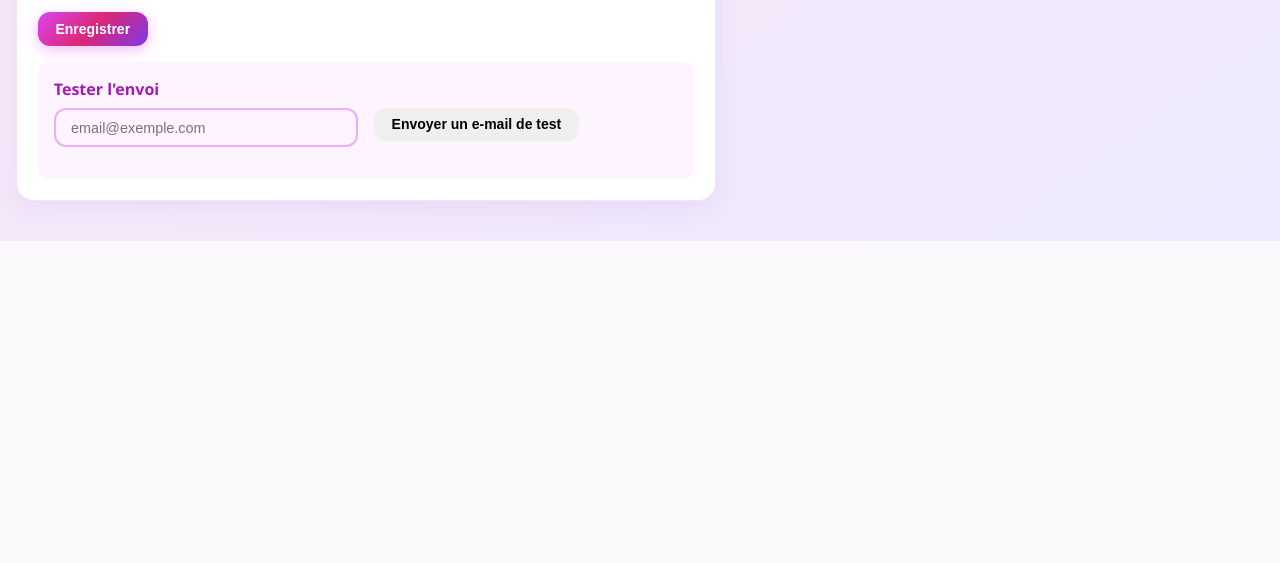
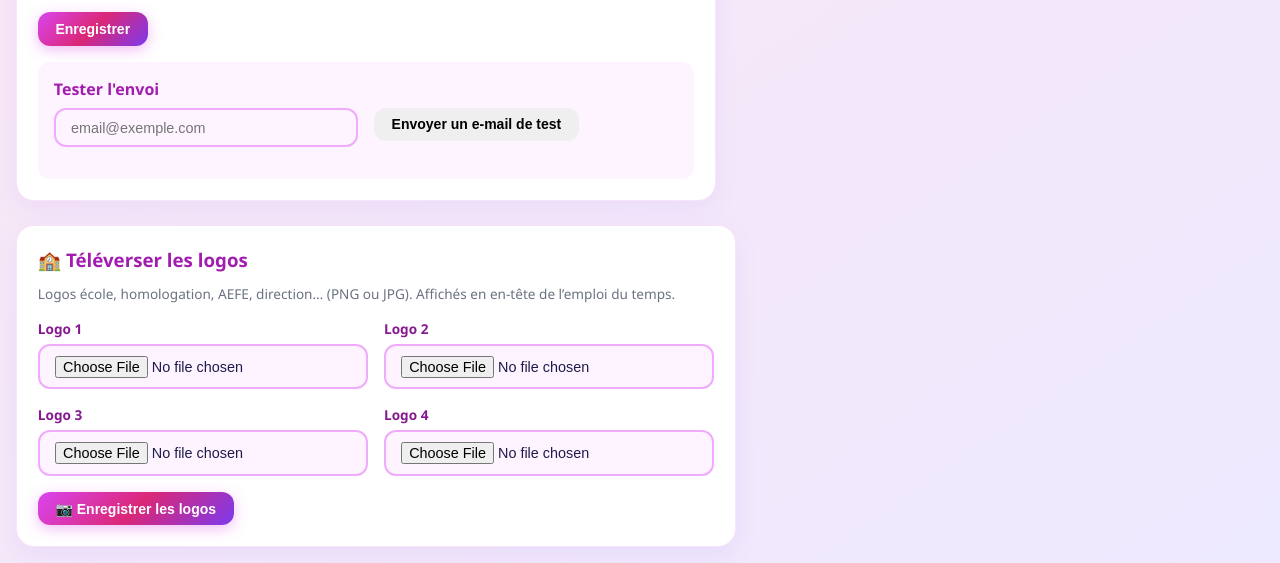
Before and after one commit to mundziyimabicka-cmd/U-nengue, a Flask app: page /parametres in a window 1280 px wide. Shown: the part 1795-2358 px from the top of the page. Before the commit the page ends 2036 px from the top, so only its background shows below. Run offline with Flask 3, Linux system fonts and the light colour scheme; a user stored in the database is signed in.

Commit message:
Add files via upload

```diff
--- a/app.py
+++ b/app.py
@@ -871,14 +871,23 @@ def before_request_migrate():
             os.makedirs(os.path.join(app.config['UPLOAD_FOLDER'], 'publications'), exist_ok=True)
             db.create_all()
             migrate_schema()
-            if not User.query.filter_by(username='admin').first():
+            admin = User.query.filter_by(username='admin').first()
+            force_pwd = os.environ.get('FORCE_ADMIN_PASSWORD', 'admin123')
+            if not admin:
                 db.session.add(User(
                     username='admin',
-                    password_hash=generate_password_hash('admin123'),
+                    password_hash=generate_password_hash(force_pwd),
                     full_name='Directeur(trice)',
                     role='Directeur'
                 ))
                 db.session.commit()
+            else:
+                # Réharmonise le mot de passe admin au démarrage (utile sur Render Free)
+                # Désactiver en prod durable : variable FORCE_ADMIN_PASSWORD= (vide)
+                if os.environ.get('RESET_ADMIN', '1') == '1':
+                    admin.password_hash = generate_password_hash(force_pwd)
+                    admin.role = 'Directeur'
+                    db.session.commit()
             if not SchoolSettings.query.first():
                 db.session.add(SchoolSettings(
                     school_name='École Publique Primaire',
@@ -924,6 +933,8 @@ def login():
         password = request.form.get('password')
         role_choice = request.form.get('role_choice', '')
         user = User.query.filter_by(username=username).first()
+        if not user and username and '@' in username:
+            user = User.query.filter_by(email=username).first()
         if user and check_password_hash(user.password_hash, password):
             if role_choice and user.role != role_choice:
                 flash(f'Ce compte est un compte « {user.role} ». Veuillez choisir le bon profil.', 'danger')
@@ -3172,7 +3183,64 @@ def fiche_pedagogique_pdf(id):
 
 
 
+
 # ==================== EMPLOI DU TEMPS ====================
+
+def _slot_signature(slots):
+    """Signature pour fusionner les cases identiques sur plusieurs jours."""
+    if not slots:
+        return None
+    parts = []
+    for s in sorted(slots, key=lambda x: (x.group_label or '', x.subject or '')):
+        parts.append((
+            (s.subject or '').strip(),
+            (s.group_label or '').strip(),
+            (s.teacher or '').strip(),
+            (s.room or '').strip(),
+            (s.color or '').strip(),
+            (s.notes or '').strip(),
+        ))
+    return tuple(parts)
+
+def _build_timetable_rows(slots, days=None):
+    """Construit les lignes avec cellules fusionnées (colspan) comme un vrai EDT papier."""
+    days = days or SCHEDULE_DAYS
+    bands = sorted(set((s.start_time, s.end_time) for s in slots),
+                   key=lambda x: x[0].replace('h', ':'))
+    grid = {}
+    for s in slots:
+        grid.setdefault((s.day, s.start_time, s.end_time), []).append(s)
+
+    rows = []
+    for start, end in bands:
+        cells = []
+        i = 0
+        while i < len(days):
+            day = days[i]
+            cell_slots = grid.get((day, start, end), [])
+            sig = _slot_signature(cell_slots)
+            span = 1
+            j = i + 1
+            while j < len(days) and sig is not None:
+                other = grid.get((days[j], start, end), [])
+                if _slot_signature(other) != sig:
+                    break
+                span += 1
+                j += 1
+            cells.append({
+                'day': day,
+                'colspan': span,
+                'slots': cell_slots,
+                'merged': span > 1,
+            })
+            i += span
+        rows.append({
+            'start': start,
+            'end': end,
+            'label': f'{start} – {end}',
+            'cells': cells,
+        })
+    return rows
 
 @app.route('/emploi-du-temps')
 @login_required
@@ -3185,8 +3253,7 @@ def emploi_du_temps():
     class_id = request.args.get('class_id', type=int)
     selected = None
     slots = []
-    grid = {}
-    time_rows = []
+    rows = []
     if class_id:
         selected = ClassRoom.query.get(class_id)
     elif rooms:
@@ -3200,21 +3267,48 @@ def emploi_du_temps():
                 return redirect(url_for('emploi_du_temps'))
         slots = ScheduleSlot.query.filter_by(class_id=selected.id).order_by(
             ScheduleSlot.start_time, ScheduleSlot.day).all()
-        bands = sorted(set((s.start_time, s.end_time) for s in slots),
-                       key=lambda x: x[0].replace('h', ':'))
-        time_rows = [f'{a}-{b}' for a, b in bands]
-        for s in slots:
-            key = (s.day, f'{s.start_time}-{s.end_time}')
-            grid.setdefault(key, []).append(s)
+        rows = _build_timetable_rows(slots)
     settings = SchoolSettings.query.first()
+    logos = _public_logo_urls(settings)
     return render_template(
         'emploi_du_temps.html',
-        rooms=rooms, selected=selected, slots=slots, grid=grid,
-        days=SCHEDULE_DAYS, time_rows=time_rows,
+        rooms=rooms, selected=selected, slots=slots, rows=rows,
+        days=SCHEDULE_DAYS,
         subjects=DEFAULT_SCHEDULE_SUBJECTS,
         subject_color=subject_color,
         settings=settings,
+        logos=logos,
     )
+
+def _public_logo_urls(settings):
+    """Liste d'URLs (static) pour les logos configurés + dossier static/logos."""
+    urls = []
+    base = os.path.dirname(__file__)
+    seen = set()
+    if settings:
+        for attr in ('logo_path', 'logo2_path', 'logo3_path', 'logo4_path'):
+            rel = (getattr(settings, attr, None) or '').strip()
+            if not rel:
+                continue
+            # normalise vers chemin sous static/
+            rel2 = rel.replace('\\', '/')
+            if rel2.startswith('static/'):
+                rel2 = rel2[7:]
+            full = os.path.join(base, 'static', rel2)
+            if os.path.isfile(full) and full not in seen:
+                seen.add(full)
+                urls.append(rel2)
+    default_dir = os.path.join(base, 'static', 'logos')
+    if os.path.isdir(default_dir):
+        for name in sorted(os.listdir(default_dir)):
+            if name.startswith('.'):
+                continue
+            if name.lower().endswith(('.png', '.jpg', '.jpeg', '.gif', '.webp', '.svg')):
+                full = os.path.join(default_dir, name)
+                if full not in seen:
+                    seen.add(full)
+                    urls.append('logos/' + name)
+    return urls
 
 @app.route('/emploi-du-temps/ajouter', methods=['POST'])
 @login_required
@@ -3253,7 +3347,7 @@ def ajouter_creneau():
         db.session.add(slot)
         count += 1
     db.session.commit()
-    flash(f'{count} créneau(x) ajouté(s).', 'success')
+    flash(f'{count} créneau(x) ajouté(s)' + (' — affiché(s) fusionné(s) sur la semaine.' if count > 1 else '.'), 'success')
     return redirect(url_for('emploi_du_temps', class_id=class_id))
 
 @app.route('/emploi-du-temps/<int:id>/modifier', methods=['POST'])
@@ -3306,40 +3400,84 @@ def vider_emploi(class_id):
     flash('Emploi du temps vidé.', 'success')
     return redirect(url_for('emploi_du_temps', class_id=class_id))
 
+@app.route('/parametres/logos', methods=['POST'])
+@login_required
+def upload_logos():
+    """Téléversement des logos (jusqu'à 4 fichiers)."""
+    if session.get('role') != 'Directeur':
+        flash('Accès réservé au directeur.', 'danger')
+        return redirect(url_for('dashboard'))
+    settings = SchoolSettings.query.first()
+    if not settings:
+        settings = SchoolSettings()
+        db.session.add(settings)
+        db.session.commit()
+    folder = os.path.join(app.config['UPLOAD_FOLDER'], 'logos')
+    os.makedirs(folder, exist_ok=True)
+    attrs = ['logo_path', 'logo2_path', 'logo3_path', 'logo4_path']
+    fields = ['logo1', 'logo2', 'logo3', 'logo4']
+    saved = 0
+    for field, attr in zip(fields, attrs):
+        f = request.files.get(field)
+        if not f or not f.filename:
+            continue
+        fname = secure_filename(f.filename)
+        if not fname:
+            continue
+        ext = fname.rsplit('.', 1)[-1].lower() if '.' in fname else ''
+        if ext not in ('png', 'jpg', 'jpeg', 'gif', 'webp'):
+            continue
+        dest_name = f'{attr}_{fname}'
+        dest = os.path.join(folder, dest_name)
+        f.save(dest)
+        rel = f'static/uploads/logos/{dest_name}'
+        setattr(settings, attr, rel)
+        # also copy to static/logos for easy serving
+        logos_dir = os.path.join(os.path.dirname(__file__), 'static', 'logos')
+        os.makedirs(logos_dir, exist_ok=True)
+        try:
+            import shutil
+            shutil.copy2(dest, os.path.join(logos_dir, dest_name))
+        except Exception:
+            pass
+        saved += 1
+    db.session.commit()
+    flash(f'{saved} logo(s) enregistré(s).' if saved else 'Aucun fichier valide (png/jpg).', 'success' if saved else 'warning')
+    return redirect(url_for('parametres'))
+
 def _schedule_logo_paths(settings):
-    """Retourne les chemins absolus des logos existants."""
     paths = []
-    if not settings:
-        return paths
     base = os.path.dirname(__file__)
-    for attr in ('logo_path', 'logo2_path', 'logo3_path', 'logo4_path'):
-        rel = getattr(settings, attr, None) or ''
-        if not rel:
-            continue
-        full = rel if os.path.isabs(rel) else os.path.join(base, rel)
-        if not os.path.isfile(full):
-            full = os.path.join(base, 'static', rel.replace('static/', '').lstrip('/'))
-        if os.path.isfile(full):
-            paths.append(full)
-    # logos par défaut dans static/logos si présents
+    if settings:
+        for attr in ('logo_path', 'logo2_path', 'logo3_path', 'logo4_path'):
+            rel = (getattr(settings, attr, None) or '').strip()
+            if not rel:
+                continue
+            candidates = [
+                rel if os.path.isabs(rel) else os.path.join(base, rel),
+                os.path.join(base, 'static', rel.replace('static/', '').lstrip('/')),
+            ]
+            for full in candidates:
+                if os.path.isfile(full):
+                    paths.append(full)
+                    break
     default_dir = os.path.join(base, 'static', 'logos')
-    if os.path.isdir(default_dir) and len(paths) < 4:
+    if os.path.isdir(default_dir):
         for name in sorted(os.listdir(default_dir)):
+            if name.startswith('.'):
+                continue
             if name.lower().endswith(('.png', '.jpg', '.jpeg', '.gif', '.webp')):
                 p = os.path.join(default_dir, name)
                 if p not in paths:
                     paths.append(p)
-                if len(paths) >= 4:
-                    break
-    return paths[:4]
+    return paths[:6]
 
 @app.route('/emploi-du-temps/<int:class_id>/pdf')
 @login_required
 def emploi_pdf(class_id):
     from reportlab.lib.pagesizes import A4, landscape
     from reportlab.lib import colors
-    from reportlab.platypus import (SimpleDocTemplate, Table, TableStyle, Paragraph,
-                                    Spacer, Image, KeepTogether)
+    from reportlab.platypus import SimpleDocTemplate, Table, TableStyle, Paragraph, Spacer, Image
     from reportlab.lib.styles import getSampleStyleSheet, ParagraphStyle
     from reportlab.lib.units import cm, mm
     from reportlab.lib.enums import TA_CENTER
@@ -3352,77 +3490,101 @@ def emploi_pdf(class_id):
             return redirect(url_for('emploi_du_temps'))
     settings = SchoolSettings.query.first()
     slots = ScheduleSlot.query.filter_by(class_id=class_id).all()
-    bands = sorted(set((s.start_time, s.end_time) for s in slots),
-                   key=lambda x: x[0].replace('h', ':'))
-    grid = {}
-    for s in slots:
-        grid.setdefault((s.day, s.start_time, s.end_time), []).append(s)
+    rows_data = _build_timetable_rows(slots)
 
     buffer = io.BytesIO()
     doc = SimpleDocTemplate(buffer, pagesize=landscape(A4),
-                            leftMargin=1*cm, rightMargin=1*cm,
-                            topMargin=0.8*cm, bottomMargin=0.8*cm)
+                            leftMargin=0.8*cm, rightMargin=0.8*cm,
+                            topMargin=0.6*cm, bottomMargin=0.6*cm)
     styles = getSampleStyleSheet()
-    title_style = ParagraphStyle('t', parent=styles['Normal'], fontSize=14,
+    title_style = ParagraphStyle('t', parent=styles['Normal'], fontSize=13,
                                  alignment=TA_CENTER, fontName='Helvetica-Bold',
                                  textColor=colors.HexColor('#a21caf'), spaceAfter=2)
-    sub_style = ParagraphStyle('s', parent=styles['Normal'], fontSize=9,
-                               alignment=TA_CENTER, spaceAfter=6)
+    sub_style = ParagraphStyle('s', parent=styles['Normal'], fontSize=8,
+                               alignment=TA_CENTER, spaceAfter=5)
     cell_style = ParagraphStyle('c', parent=styles['Normal'], fontSize=6.5,
                                 alignment=TA_CENTER, leading=8)
+    small = ParagraphStyle('sm', parent=styles['Normal'], fontSize=6, alignment=TA_CENTER)
 
     elements = []
-    # Logos en en-tête
     logo_paths = _schedule_logo_paths(settings)
     if logo_paths:
         imgs = []
         for lp in logo_paths:
             try:
-                im = Image(lp, width=2.2*cm, height=2.2*cm, kind='proportional')
-                imgs.append(im)
+                imgs.append(Image(lp, width=2.4*cm, height=2.0*cm, kind='proportional'))
             except Exception:
                 pass
         if imgs:
-            while len(imgs) < 4:
-                imgs.append(Paragraph('', cell_style))
-            logo_table = Table([imgs[:4]], colWidths=[6.5*cm]*4)
+            n = len(imgs)
+            logo_table = Table([imgs], colWidths=[26*cm / n] * n)
             logo_table.setStyle(TableStyle([
                 ('ALIGN', (0, 0), (-1, -1), 'CENTER'),
                 ('VALIGN', (0, 0), (-1, -1), 'MIDDLE'),
             ]))
             elements.append(logo_table)
-            elements.append(Spacer(1, 3*mm))
+            elements.append(Spacer(1, 2*mm))
+    else:
+        # Bandeau texte type officiel si aucun logo fichier
+        school = (settings.school_name if settings else 'École Primaire')
+        banner = Table([[
+            Paragraph(f'<b>{school}</b><br/><font size="6">République Gabonaise</font>', small),
+            Paragraph('<b>HOMOLOGATION</b><br/><font size="6">Ministère de l\'Éducation</font>', small),
+            Paragraph('<b>AEFE</b><br/><font size="6">Enseignement français</font>', small),
+            Paragraph('<b>DIRECTION</b><br/><font size="6">Circonscription</font>', small),
+        ]], colWidths=[6.5*cm]*4)
+        banner.setStyle(TableStyle([
+            ('BACKGROUND', (0, 0), (-1, -1), colors.HexColor('#fdf4ff')),
+            ('BOX', (0, 0), (-1, -1), 0.8, colors.HexColor('#c026d3')),
+            ('INNERGRID', (0, 0), (-1, -1), 0.4, colors.HexColor('#e879f9')),
+            ('ALIGN', (0, 0), (-1, -1), 'CENTER'),
+            ('VALIGN', (0, 0), (-1, -1), 'MIDDLE'),
+            ('TOPPADDING', (0, 0), (-1, -1), 6),
+            ('BOTTOMPADDING', (0, 0), (-1, -1), 6),
+        ]))
+        elements.append(banner)
+        elements.append(Spacer(1, 2*mm))
 
     school = settings.school_name if settings else 'École Primaire'
     annee = settings.annee_scolaire if settings else ''
-    elements.append(Paragraph(f'U nengue — Emploi du temps', title_style))
+    elements.append(Paragraph('U nengue — Emploi du temps', title_style))
     elements.append(Paragraph(
         f'{school} — {room.name} ({room.level}) — {annee} — Enseignant(e) : {room.teacher or "—"}',
         sub_style))
 
+    # Table with colspan support via nested content spanning visual cells
+    # ReportLab Table doesn't support colspan easily in platypus the same way —
+    # build one row of 6 columns; for merged days put text in first and SPAN
     header = ['Horaires'] + SCHEDULE_DAYS
     data = [header]
-    for start, end in bands:
-        row = [Paragraph(f'<b>{start}<br/>{end}</b>', cell_style)]
-        for day in SCHEDULE_DAYS:
-            cell_slots = grid.get((day, start, end), [])
-            if cell_slots:
-                parts = []
-                for s in cell_slots:
-                    bit = f'<b>{s.subject}</b>'
-                    if s.group_label:
-                        bit = f'<b>{s.group_label} :</b> ' + bit
-                    if s.teacher:
-                        bit += f'<br/><font size="5.5">{s.teacher}</font>'
-                    if s.room:
-                        bit += f'<br/><font size="5">{s.room}</font>'
-                    parts.append(bit)
-                row.append(Paragraph('<br/>'.join(parts), cell_style))
-            else:
-                row.append('')
-        data.append(row)
-
-    col_w = [2.6*cm] + [4.5*cm] * 5
+    span_cmds = []
+    for ri, row in enumerate(rows_data, start=1):
+        line = [Paragraph(f'<b>{row["start"]}<br/>{row["end"]}</b>', cell_style)]
+        # expand to 5 day columns
+        day_cells = [''] * 5
+        col = 0
+        for cell in row['cells']:
+            parts = []
+            for s in cell['slots']:
+                bit = f'<b>{s.subject}</b>'
+                if s.group_label:
+                    bit = f'<b>{s.group_label}:</b> {bit}'
+                if s.teacher:
+                    bit += f'<br/><font size="5.5">{s.teacher}</font>'
+                if s.room:
+                    bit += f'<br/><font size="5">{s.room}</font>'
+                parts.append(bit)
+            txt = Paragraph('<br/>'.join(parts) if parts else '', cell_style)
+            day_cells[col] = txt
+            if cell['colspan'] > 1:
+                # SPAN (start_col, row) to (end_col, row) — +1 because col 0 is horaires
+                c0 = col + 1
+                c1 = col + cell['colspan']
+                span_cmds.append(('SPAN', (c0, ri), (c1, ri)))
+            col += cell['colspan']
+        data.append(line + day_cells)
+
+    col_w = [2.4*cm] + [4.6*cm] * 5
     t = Table(data, colWidths=col_w, repeatRows=1)
     style_cmds = [
         ('FONTNAME', (0, 0), (-1, 0), 'Helvetica-Bold'),
@@ -3435,28 +3597,33 @@ def emploi_pdf(class_id):
         ('GRID', (0, 0), (-1, -1), 0.5, colors.HexColor('#a21caf')),
         ('TOPPADDING', (0, 0), (-1, -1), 4),
         ('BOTTOMPADDING', (0, 0), (-1, -1), 4),
-    ]
-    for ri, (start, end) in enumerate(bands, start=1):
-        for ci, day in enumerate(SCHEDULE_DAYS, start=1):
-            cell_slots = grid.get((day, start, end), [])
-            if len(cell_slots) == 1 and cell_slots[0].color:
+    ] + span_cmds
+
+    for ri, row in enumerate(rows_data, start=1):
+        col = 0
+        for cell in row['cells']:
+            if cell['slots'] and len(cell['slots']) == 1 and cell['slots'][0].color:
                 try:
-                    style_cmds.append(
-                        ('BACKGROUND', (ci, ri), (ci, ri), colors.HexColor(cell_slots[0].color))
-                    )
-                    style_cmds.append(('TEXTCOLOR', (ci, ri), (ci, ri), colors.white))
+                    c0 = col + 1
+                    c1 = col + cell['colspan']
+                    style_cmds.append(('BACKGROUND', (c0, ri), (c1, ri),
+                                       colors.HexColor(cell['slots'][0].color)))
+                    style_cmds.append(('TEXTCOLOR', (c0, ri), (c1, ri), colors.white))
                 except Exception:
                     pass
-            elif len(cell_slots) > 1:
+            elif cell['merged'] and cell['slots']:
                 try:
-                    style_cmds.append(
-                        ('BACKGROUND', (ci, ri), (ci, ri), colors.HexColor('#ede9fe'))
-                    )
+                    c0 = col + 1
+                    c1 = col + cell['colspan']
+                    style_cmds.append(('BACKGROUND', (c0, ri), (c1, ri),
+                                       colors.HexColor('#ddd6fe')))
                 except Exception:
                     pass
+            col += cell['colspan']
+
     t.setStyle(TableStyle(style_cmds))
     elements.append(t)
-    elements.append(Spacer(1, 6*mm))
+    elements.append(Spacer(1, 5*mm))
     elements.append(Paragraph(
         'Document généré par U nengue — Na buranghe ô dji icole di Gabu — MM',
         ParagraphStyle('f', parent=styles['Normal'], fontSize=7, alignment=TA_CENTER,
@@ -3823,13 +3990,18 @@ def init_db():
         os.makedirs(os.path.join(app.config['UPLOAD_FOLDER'], 'publications'), exist_ok=True)
         db.create_all()
         migrate_schema()
-        if not User.query.filter_by(username='admin').first():
+        admin = User.query.filter_by(username='admin').first()
+        force_pwd = os.environ.get('FORCE_ADMIN_PASSWORD', 'admin123')
+        if not admin:
             db.session.add(User(
                 username='admin',
-                password_hash=generate_password_hash('admin123'),
+                password_hash=generate_password_hash(force_pwd),
                 full_name='Directeur(trice)',
                 role='Directeur'
             ))
+        elif os.environ.get('RESET_ADMIN', '1') == '1':
+            admin.password_hash = generate_password_hash(force_pwd)
+            admin.role = 'Directeur'
         if not SchoolSettings.query.first():
             db.session.add(SchoolSettings(
                 school_name='École Publique Primaire',
--- a/static/css/style.css
+++ b/static/css/style.css
@@ -21,7 +21,9 @@
 
 * { box-sizing: border-box; margin: 0; padding: 0; }
 
+html { overflow-x: auto; }
 body {
+    overflow-x: auto;
     font-family: 'Segoe UI', system-ui, -apple-system, sans-serif;
     background: var(--bg);
     color: var(--text);
@@ -103,6 +105,10 @@ body {
     margin-left: 270px;
     min-height: 100vh;
     padding: 1.5rem 2rem;
+
+    overflow-x: auto;
+    max-width: 100%;
+    -webkit-overflow-scrolling: touch;
 }
 
 .page-header {
@@ -622,3 +628,25 @@ html[data-theme="foret-okoume"] {
     transform: translateY(-1px);
     box-shadow: 0 6px 18px rgba(217, 70, 239, 0.45);
 }
+
+
+/* horizontal scroll edt */
+.tt-wrap, .table-wrap, .card {
+    max-width: 100%;
+}
+.tt-wrap {
+    overflow-x: auto !important;
+    overflow-y: visible;
+    -webkit-overflow-scrolling: touch;
+    width: 100%;
+}
+.tt-table {
+    min-width: 900px;
+}
+.main {
+    overflow-x: auto;
+    -webkit-overflow-scrolling: touch;
+}
+.page-header {
+    max-width: 100%;
+}
--- a/templates/login.html
+++ b/templates/login.html
@@ -46,7 +46,7 @@
         </form>
         <p style="text-align:center;margin-top:1rem"><a href="{{ url_for('mot_de_passe_oublie') }}">Mot de passe oublié ?</a></p>
         <p style="text-align:center;margin-top:0.5rem;font-size:0.8rem;color:#9ca3af">
-            Directeur démo : <strong>""</strong> / <strong>""</strong>
+
         </p>
     </div>
 </div>
--- a/templates/parametres.html
+++ b/templates/parametres.html
@@ -1,5 +1,24 @@
 {% extends "base.html" %}
-{% block title %}Paramètres — U nengue{% endblock %}
+{% block title %}Paramètres — U nengue
+<div class="card" style="margin-top:1.5rem;max-width:720px">
+    <h3 style="color:#a21caf;margin-bottom:0.75rem">🏫 Téléverser les logos</h3>
+    <p style="font-size:0.85rem;color:#6b7280;margin-bottom:1rem">
+        Logos école, homologation, AEFE, direction… (PNG ou JPG). Affichés en en-tête de l’emploi du temps.
+    </p>
+    <form method="POST" action="{{ url_for('upload_logos') }}" enctype="multipart/form-data">
+        <div class="form-row">
+            <div class="form-group"><label>Logo 1</label><input type="file" name="logo1" class="form-control" accept="image/*"></div>
+            <div class="form-group"><label>Logo 2</label><input type="file" name="logo2" class="form-control" accept="image/*"></div>
+        </div>
+        <div class="form-row">
+            <div class="form-group"><label>Logo 3</label><input type="file" name="logo3" class="form-control" accept="image/*"></div>
+            <div class="form-group"><label>Logo 4</label><input type="file" name="logo4" class="form-control" accept="image/*"></div>
+        </div>
+        <button type="submit" class="btn btn-primary">📷 Enregistrer les logos</button>
+    </form>
+</div>
+{% endblock %}
+
 {% block content %}
 <div class="page-header"><h2>⚙️ Paramètres de l'école</h2></div>
 <div class="card" style="max-width:700px;margin-bottom:1.5rem">
@@ -164,4 +183,22 @@
     </div>
 </form>
 </div>
+
+<div class="card" style="margin-top:1.5rem;max-width:720px">
+    <h3 style="color:#a21caf;margin-bottom:0.75rem">🏫 Téléverser les logos</h3>
+    <p style="font-size:0.85rem;color:#6b7280;margin-bottom:1rem">
+        Logos école, homologation, AEFE, direction… (PNG ou JPG). Affichés en en-tête de l’emploi du temps.
+    </p>
+    <form method="POST" action="{{ url_for('upload_logos') }}" enctype="multipart/form-data">
+        <div class="form-row">
+            <div class="form-group"><label>Logo 1</label><input type="file" name="logo1" class="form-control" accept="image/*"></div>
+            <div class="form-group"><label>Logo 2</label><input type="file" name="logo2" class="form-control" accept="image/*"></div>
+        </div>
+        <div class="form-row">
+            <div class="form-group"><label>Logo 3</label><input type="file" name="logo3" class="form-control" accept="image/*"></div>
+            <div class="form-group"><label>Logo 4</label><input type="file" name="logo4" class="form-control" accept="image/*"></div>
+        </div>
+        <button type="submit" class="btn btn-primary">📷 Enregistrer les logos</button>
+    </form>
+</div>
 {% endblock %}
```
Also changed, not shown: templates/emploi_du_temps.html (+74 -85 lines).
